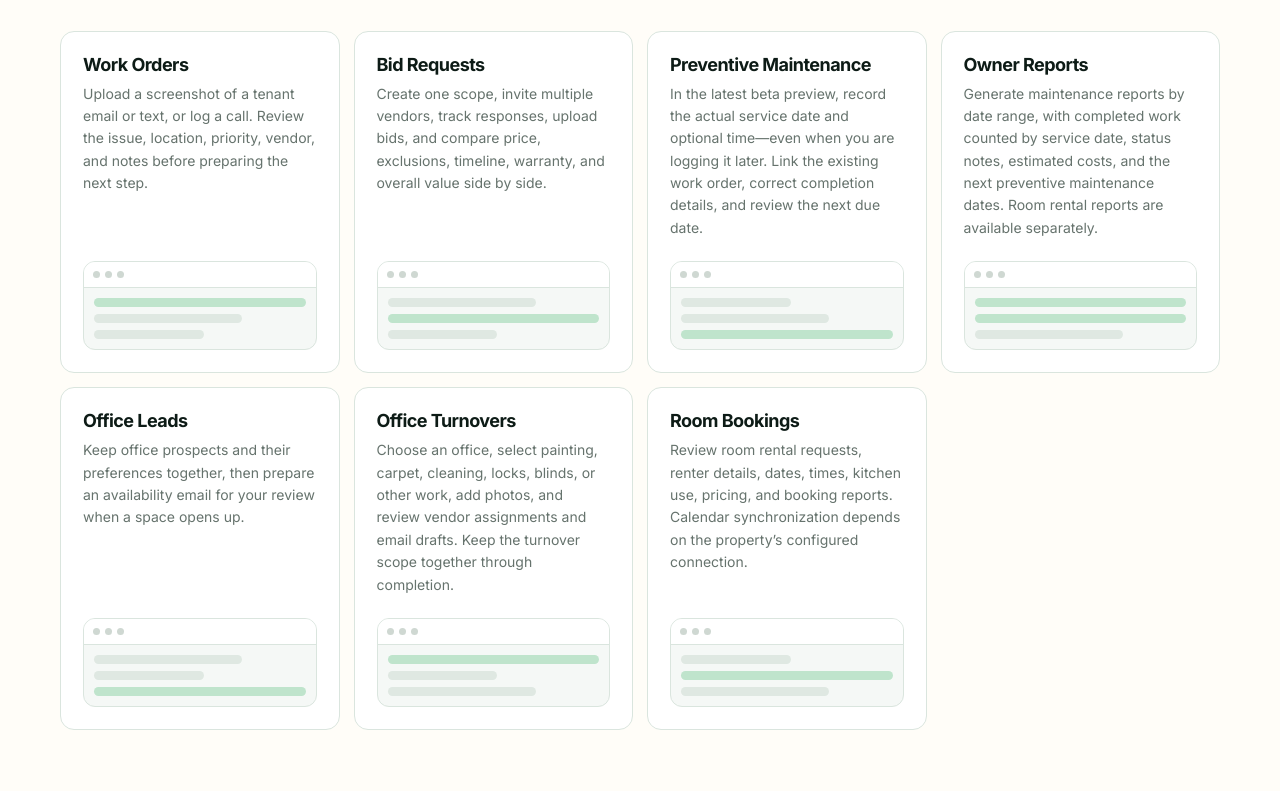
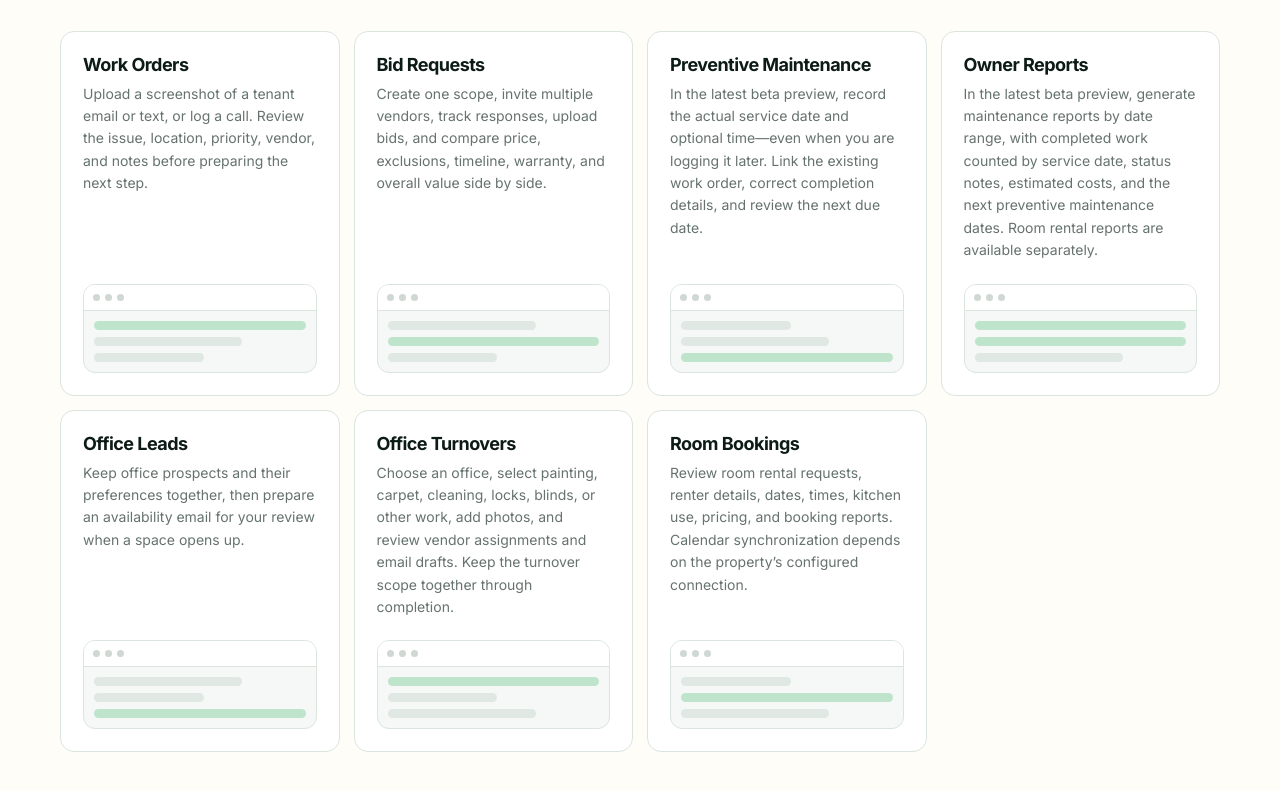
Before and after one commit to mattbrading14/maintenanceai, a plain HTML site: page maintenanceai-website-v2.html in a window 1280 px wide. Shown: the part 1788-2579 px from the top of the page. Drawn offline with Linux system fonts and the light colour scheme.

Commit message:
Clarify service-date reporting is available in the beta preview

```diff
--- a/maintenanceai-website-v2.html
+++ b/maintenanceai-website-v2.html
@@ -742,7 +742,7 @@ footer {
         <article class="feature">
           <div>
             <h3>Owner Reports</h3>
-            <p>Generate maintenance reports by date range, with completed work counted by service date, status notes, estimated costs, and the next preventive maintenance dates. Room rental reports are available separately.</p>
+            <p>In the latest beta preview, generate maintenance reports by date range, with completed work counted by service date, status notes, estimated costs, and the next preventive maintenance dates. Room rental reports are available separately.</p>
           </div>
           <div class="mini-screen"><div class="mini-bar"><span class="dot"></span><span class="dot"></span><span class="dot"></span></div><div class="mini-body"><span class="mini-line green"></span><span class="mini-line green"></span><span class="mini-line w70"></span></div></div>
         </article>
```
